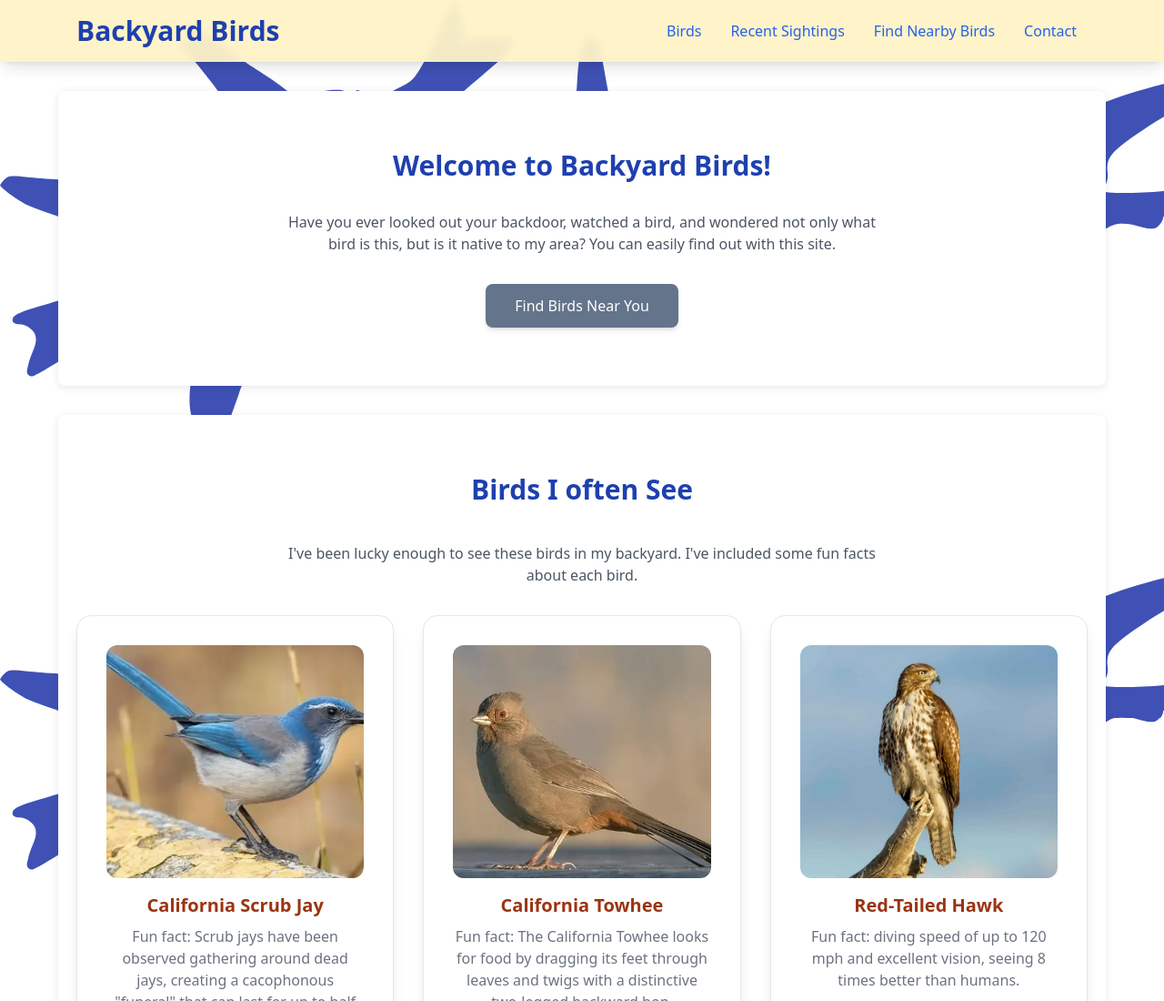
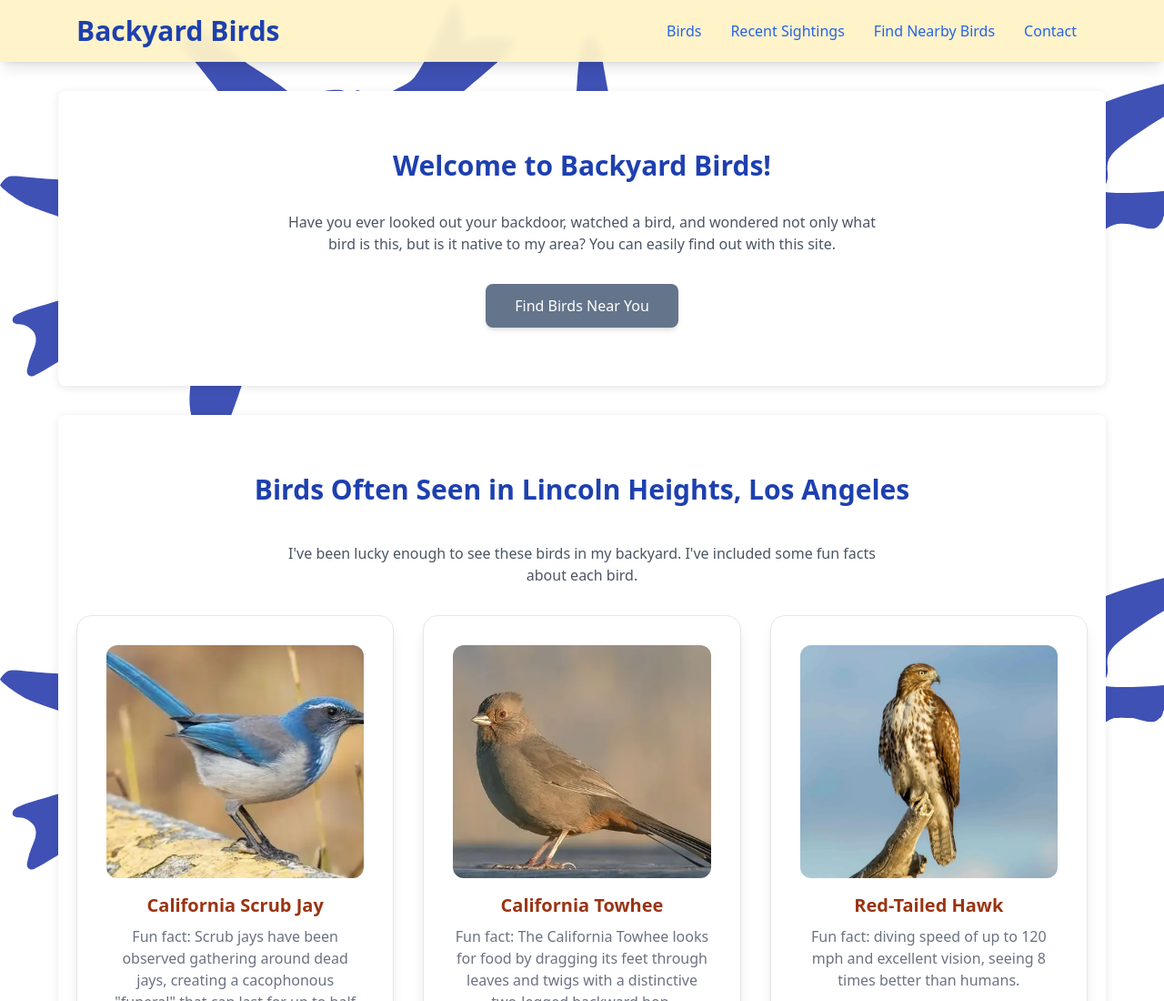
Before and after one commit to mjzorick/backyard-birds, a plain HTML site: page index.html in a window 1280 px wide. Shown: the top 1100 px of the page at 91% size. Drawn offline with nearby package versions, Linux system fonts and the light colour scheme; no server answers.

Commit message:
Update index.html

```diff
--- a/index.html
+++ b/index.html
@@ -67,7 +67,7 @@
         </section>
 
         <section id="birds" class="max-w-6xl mx-auto px-5 py-16 bg-white" role="region" aria-labelledby="birds-heading">
-            <h2 id="birds-heading" class="text-3xl font-bold text-center mb-8 text-blue-800">Birds I often See</h2>
+            <h2 id="birds-heading" class="text-3xl font-bold text-center mb-8 text-blue-800">Birds Often Seen in Lincoln Heights, Los Angeles</h2>
             <p class="text-center text-gray-600 mb-8 max-w-2xl mx-auto">
                 I've been lucky enough to see these birds in my backyard. I've included some fun facts about each bird.
             </p>
```
